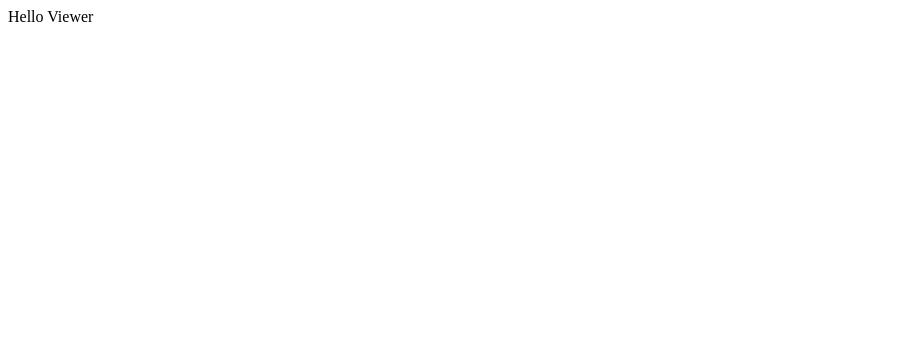
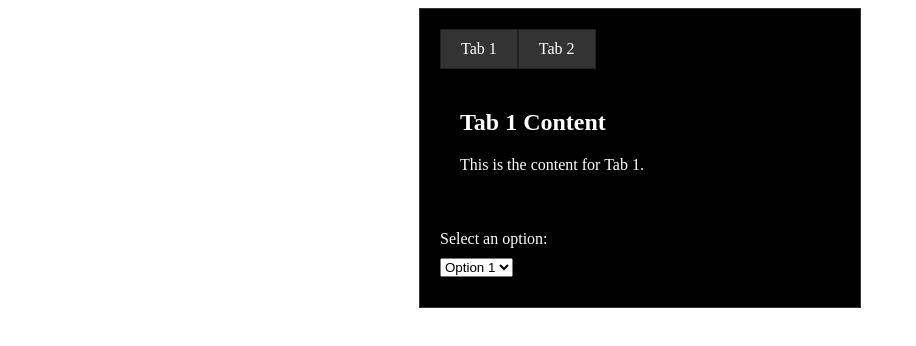
Before and after one commit to jeffinjk/htmltest, a plain HTML site: page index.html in a window 1280 px wide. Shown: the whole page, without its empty margins (0-916 px from the left). Drawn offline with Linux system fonts and the light colour scheme.

Commit message:
just trying out things

```diff
--- a/index.html
+++ b/index.html
@@ -1 +1,87 @@
-<p>Hello Viewer</p>
+<!DOCTYPE html>
+<html>
+<head>
+    <style>
+        /* Style the container with a black background and set its width */
+        .container {
+            background-color: black;
+            width: 400px;
+            margin: 0 auto;
+            padding: 20px;
+            border: 1px solid #333;
+            color: white;
+        }
+
+        /* Style the tab buttons */
+        .tab {
+            background-color: #333;
+            color: white;
+            padding: 10px 20px;
+            cursor: pointer;
+            float: left;
+            border: 1px solid #222;
+        }
+
+        /* Style the tab content */
+        .tab-content {
+            display: none;
+            clear: both;
+            padding: 20px;
+        }
+
+        /* Style the active tab */
+        .active {
+            display: block;
+        }
+
+        /* Style the dropdown form */
+        .dropdown {
+            margin-top: 20px;
+        }
+
+        /* Style the form elements inside the dropdown */
+        .dropdown select, .dropdown label {
+            display: block;
+            margin-bottom: 10px;
+        }
+    </style>
+</head>
+<body>
+    <div class="container">
+        <div class="tab" onclick="showTab(0)">Tab 1</div>
+        <div class="tab" onclick="showTab(1)">Tab 2</div>
+
+        <div class="tab-content active">
+            <h2>Tab 1 Content</h2>
+            <p>This is the content for Tab 1.</p>
+        </div>
+
+        <div class="tab-content">
+            <h2>Tab 2 Content</h2>
+            <p>This is the content for Tab 2.</p>
+        </div>
+
+        <div class="dropdown">
+            <label for="selectOption">Select an option:</label>
+            <select id="selectOption">
+                <option value="option1">Option 1</option>
+                <option value="option2">Option 2</option>
+                <option value="option3">Option 3</option>
+            </select>
+        </div>
+    </div>
+
+    <script>
+        function showTab(tabIndex) {
+            const tabContents = document.querySelectorAll('.tab-content');
+            tabContents.forEach((tabContent, index) => {
+                if (index === tabIndex) {
+                    tabContent.classList.add('active');
+                } else {
+                    tabContent.classList.remove('active');
+                }
+            });
+        }
+    </script>
+</body>
+</html>
```
